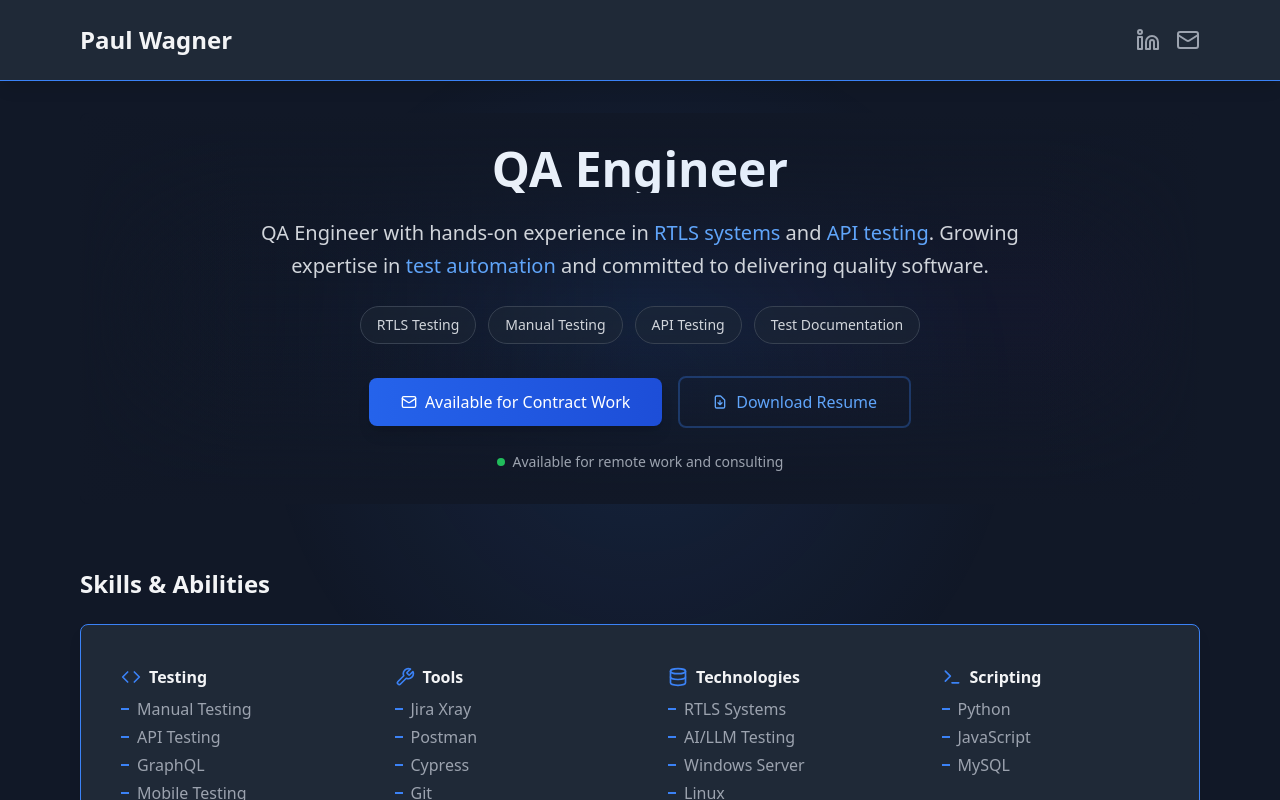
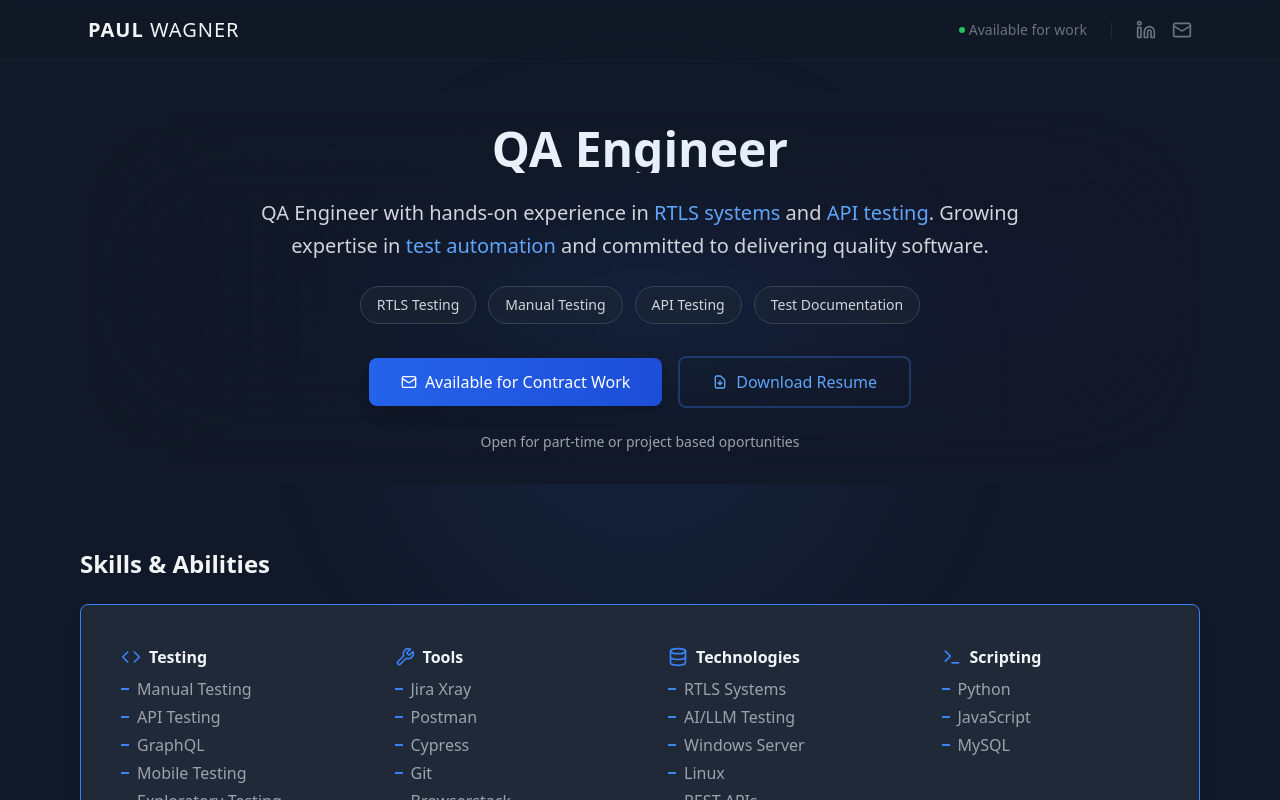
Before and after one commit to pulweizer/pulweizer.github.io, a React (Create React App) app: page / in a window 1280 px wide. Shown: the top 800 px of the page. Built offline with nearby package versions, Linux system fonts and the light colour scheme.

Commit message:
Added footer, revamped header

```diff
--- a/src/App.js
+++ b/src/App.js
@@ -131,22 +131,38 @@ export default function Portfolio() {
         }}
       />
 
-      <header className="relative bg-gray-800 shadow-lg border-b border-blue-500">
-        <div className="max-w-6xl mx-auto px-4 py-6">
+      <header className="relative bg-gray-900/50 backdrop-blur-sm border-b border-gray-800/50 sticky top-0 z-50">
+        <div className="max-w-6xl mx-auto px-6 py-4">
           <div className="flex justify-between items-center">
-            <h1 className="text-2xl font-bold text-gray-100 hover:text-blue-400 transition-all duration-300">
-              Paul Wagner
-            </h1>
-            <div className="flex gap-4">
-              <a href="https://linkedin.com/in/silviuwagner" target="_blank" rel="noopener noreferrer"
-                className="text-gray-400 hover:text-gray-200 transition-all duration-300">
-                <Linkedin className="w-6 h-6" />
-              </a>
-              <a href="mailto:silviu.wagner@gmail.com"
-                className="text-gray-400 hover:text-gray-200 transition-all duration-300">
-                <Mail className="w-6 h-6" />
-              </a>
+            <div className="flex items-center gap-2">
+              <h1 className="text-xl font-light tracking-wider text-gray-100">
+                <span className="font-semibold">PAUL</span> WAGNER
+              </h1>
             </div>
+
+            <nav className="flex items-center gap-6">
+              <div className="hidden sm:flex items-center gap-1 text-gray-400 text-sm">
+                <span className="w-1.5 h-1.5 bg-green-500 rounded-full animate-pulse"></span>
+                <span className="text-gray-500">Available for work</span>
+              </div>
+              <div className="h-4 w-px bg-gray-800 hidden sm:block"></div>
+              <div className="flex gap-4">
+                <a
+                  href="https://linkedin.com/in/silviuwagner"
+                  target="_blank"
+                  rel="noopener noreferrer"
+                  className="text-gray-500 hover:text-gray-300 transition-colors duration-200"
+                >
+                  <Linkedin className="w-5 h-5" />
+                </a>
+                <a
+                  href="mailto:silviu.wagner@gmail.com"
+                  className="text-gray-500 hover:text-gray-300 transition-colors duration-200"
+                >
+                  <Mail className="w-5 h-5" />
+                </a>
+              </div>
+            </nav>
           </div>
         </div>
       </header>
@@ -217,14 +233,13 @@ export default function Portfolio() {
               </div>
 
               <p className="text-gray-400 text-sm flex items-center justify-center gap-2">
-                <span className="w-2 h-2 bg-green-500 rounded-full animate-pulse"></span>
-                Available for remote work and consulting
+                Open for part-time or project based oportunities
               </p>
             </div>
           </div>
         </section>
 
-        <section className="mb-16">
+        <section id="skills" className="mb-16">
           <h3 className="text-2xl font-bold text-gray-100 mb-6">Skills & Abilities</h3>
           <div className="bg-gray-800 p-6 rounded-lg shadow-lg border border-blue-500">
             <div className="grid grid-cols-1 md:grid-cols-4 gap-6">
@@ -251,7 +266,7 @@ export default function Portfolio() {
           </div>
         </section>
 
-        <section className="mb-16">
+        <section id="projects" className="mb-16">
           <h3 className="text-2xl font-bold text-gray-100 mb-6">Featured Projects</h3>
           <div className="grid grid-cols-1 md:grid-cols-3 gap-6">
             {projects.map((project) => (
@@ -280,7 +295,7 @@ export default function Portfolio() {
           </div>
         </section>
 
-        <section className="mb-16">
+        <section id="web-projects" className="mb-16">
         <h3 className="text-2xl font-bold text-gray-100 mb-6">Web Projects</h3>
           <p className="text-gray-400 mb-6">
             I explore web development to sharpen my skills and enhance my QA expertise through real-world projects. I've created presentation websites and e-commerce platforms for small businesses. Below are some of my web projects:
@@ -507,18 +522,128 @@ export default function Portfolio() {
               Interested in discussing QA opportunities or collaboration? Feel free to reach out!
             </p>
             <div className="flex gap-4">
-              <a href="mailto:silviu.wagner@gmail.com" className="flex items-center text-blue-400 hover:text-blue-300 transition-all duration-300">
+              <a
+                href="mailto:silviu.wagner@gmail.com"
+                className="flex items-center text-blue-400 hover:text-blue-300 transition-all duration-300"
+              >
                 <Mail className="w-5 h-5 mr-2" />
                 silviu.wagner@gmail.com
               </a>
-              <a href="https://linkedin.com/in/silviuwagner" target="_blank" rel="noopener noreferrer" className="flex items-center text-blue-400 hover:text-blue-300 transition-all duration-300">
+              <a
+                href="https://linkedin.com/in/silviuwagner"
+                target="_blank"
+                rel="noopener noreferrer"
+                className="flex items-center text-blue-400 hover:text-blue-300 transition-all duration-300"
+              >
                 <Linkedin className="w-5 h-5 mr-2" />
                 LinkedIn Profile
+              </a>
+              <a
+                href={`https://wa.me/${'+40726478179'.replace(/[^0-9]/g, '')}`}
+                target="_blank"
+                rel="noopener noreferrer"
+                className="flex items-center text-blue-400 hover:text-blue-300 transition-all duration-300"
+              >
+                <svg
+                  viewBox="0 0 24 24"
+                  className="w-5 h-5 mr-2 fill-current"
+                >
+                  <path d="M17.472 14.382c-.297-.149-1.758-.867-2.03-.967-.273-.099-.471-.148-.67.15-.197.297-.767.966-.94 1.164-.173.199-.347.223-.644.075-.297-.15-1.255-.463-2.39-1.475-.883-.788-1.48-1.761-1.653-2.059-.173-.297-.018-.458.13-.606.134-.133.298-.347.446-.52.149-.174.198-.298.298-.497.099-.198.05-.371-.025-.52-.075-.149-.669-1.612-.916-2.207-.242-.579-.487-.5-.669-.51-.173-.008-.371-.01-.57-.01-.198 0-.52.074-.792.372-.272.297-1.04 1.016-1.04 2.479 0 1.462 1.065 2.875 1.213 3.074.149.198 2.096 3.2 5.077 4.487.709.306 1.262.489 1.694.625.712.227 1.36.195 1.871.118.571-.085 1.758-.719 2.006-1.413.248-.694.248-1.289.173-1.413-.074-.124-.272-.198-.57-.347m-5.421 7.403h-.004a9.87 9.87 0 01-5.031-1.378l-.361-.214-3.741.982.998-3.648-.235-.374a9.86 9.86 0 01-1.51-5.26c.001-5.45 4.436-9.884 9.888-9.884 2.64 0 5.122 1.03 6.988 2.898a9.825 9.825 0 012.893 6.994c-.003 5.45-4.437 9.884-9.885 9.884m8.413-18.297A11.815 11.815 0 0012.05 0C5.495 0 .16 5.335.157 11.892c0 2.096.547 4.142 1.588 5.945L.057 24l6.305-1.654a11.882 11.882 0 005.683 1.448h.005c6.554 0 11.89-5.335 11.893-11.893a11.821 11.821 0 00-3.48-8.413z"/>
+                </svg>
+                WhatsApp
               </a>
             </div>
           </div>
         </section>
       </main>
+
+      <footer className="relative bg-gray-900/50 backdrop-blur-sm border-t border-gray-800/50 mt-16">
+        <div className="max-w-6xl mx-auto px-6 py-12">
+          <div className="grid grid-cols-1 md:grid-cols-3 gap-8">
+            <div>
+              <h4 className="text-gray-100 font-semibold mb-4 flex items-center gap-2">
+                Quick Links
+              </h4>
+              <ul className="space-y-2">
+                <li>
+                  <a href="#skills" className="text-gray-400 hover:text-gray-300 transition-colors duration-200">
+                    Skills & Experience
+                  </a>
+                </li>
+                <li>
+                  <a href="#projects" className="text-gray-400 hover:text-gray-300 transition-colors duration-200">
+                    Featured Projects
+                  </a>
+                </li>
+                <li>
+                  <a href="#web-projects" className="text-gray-400 hover:text-gray-300 transition-colors duration-200">
+                    Web Projects
+                  </a>
+                </li>
+              </ul>
+            </div>
+            <div>
+              <h4 className="text-gray-100 font-semibold mb-4 flex items-center gap-2">
+                Contact
+              </h4>
+              <ul className="space-y-2">
+                <li className="text-gray-400">
+                  <a href="mailto:silviu.wagner@gmail.com" className="hover:text-gray-300 transition-colors duration-200 flex items-center gap-2">
+                    <Mail className="w-4 h-4" />
+                    silviu.wagner@gmail.com
+                  </a>
+                </li>
+                <li className="text-gray-400">
+                  <a href="https://linkedin.com/in/silviuwagner" target="_blank" rel="noopener noreferrer" className="hover:text-gray-300 transition-colors duration-200 flex items-center gap-2">
+                    <Linkedin className="w-4 h-4" />
+                    LinkedIn Profile
+                  </a>
+                </li>
+                <li className="text-gray-400">
+                  <a
+                    href={`https://wa.me/${'+40726478179'.replace(/[^0-9]/g, '')}`}
+                    target="_blank"
+                    rel="noopener noreferrer"
+                    className="hover:text-gray-300 transition-colors duration-200 flex items-center gap-2"
+                  >
+                    <svg
+                      viewBox="0 0 24 24"
+                      className="w-4 h-4 fill-current"
+                    >
+                      <path d="M17.472 14.382c-.297-.149-1.758-.867-2.03-.967-.273-.099-.471-.148-.67.15-.197.297-.767.966-.94 1.164-.173.199-.347.223-.644.075-.297-.15-1.255-.463-2.39-1.475-.883-.788-1.48-1.761-1.653-2.059-.173-.297-.018-.458.13-.606.134-.133.298-.347.446-.52.149-.174.198-.298.298-.497.099-.198.05-.371-.025-.52-.075-.149-.669-1.612-.916-2.207-.242-.579-.487-.5-.669-.51-.173-.008-.371-.01-.57-.01-.198 0-.52.074-.792.372-.272.297-1.04 1.016-1.04 2.479 0 1.462 1.065 2.875 1.213 3.074.149.198 2.096 3.2 5.077 4.487.709.306 1.262.489 1.694.625.712.227 1.36.195 1.871.118.571-.085 1.758-.719 2.006-1.413.248-.694.248-1.289.173-1.413-.074-.124-.272-.198-.57-.347m-5.421 7.403h-.004a9.87 9.87 0 01-5.031-1.378l-.361-.214-3.741.982.998-3.648-.235-.374a9.86 9.86 0 01-1.51-5.26c.001-5.45 4.436-9.884 9.888-9.884 2.64 0 5.122 1.03 6.988 2.898a9.825 9.825 0 012.893 6.994c-.003 5.45-4.437 9.884-9.885 9.884m8.413-18.297A11.815 11.815 0 0012.05 0C5.495 0 .16 5.335.157 11.892c0 2.096.547 4.142 1.588 5.945L.057 24l6.305-1.654a11.882 11.882 0 005.683 1.448h.005c6.554 0 11.89-5.335 11.893-11.893a11.821 11.821 0 00-3.48-8.413z"/>
+                    </svg>
+                    WhatsApp
+                  </a>
+                </li>
+              </ul>
+            </div>
+            <div>
+              <h4 className="text-gray-100 font-semibold mb-4 flex items-center gap-2">
+                Status
+              </h4>
+              <div className="space-y-2">
+                <p className="text-gray-400 flex items-center gap-2">
+                  Available for QA, Testing, and Automation roles
+                </p>
+                <p className="text-gray-400">Based in Timișoara, RO</p>
+                <p className="text-gray-400">Remote work preferred</p>
+              </div>
+            </div>
+          </div>
+          <div className="mt-12 pt-8 border-t border-gray-800/50">
+            <div className="flex flex-col md:flex-row justify-between items-center gap-4">
+              <p className="text-gray-500 text-sm">
+                © {new Date().getFullYear()} Paul Wagner. All rights reserved.
+              </p>
+              <div className="flex items-center gap-6">
+                <span className="text-gray-600 text-xs flex items-center gap-1">
+                  Last updated: February 2024
+                </span>
+              </div>
+            </div>
+          </div>
+        </div>
+      </footer>
     </div>
   );
 }
```
